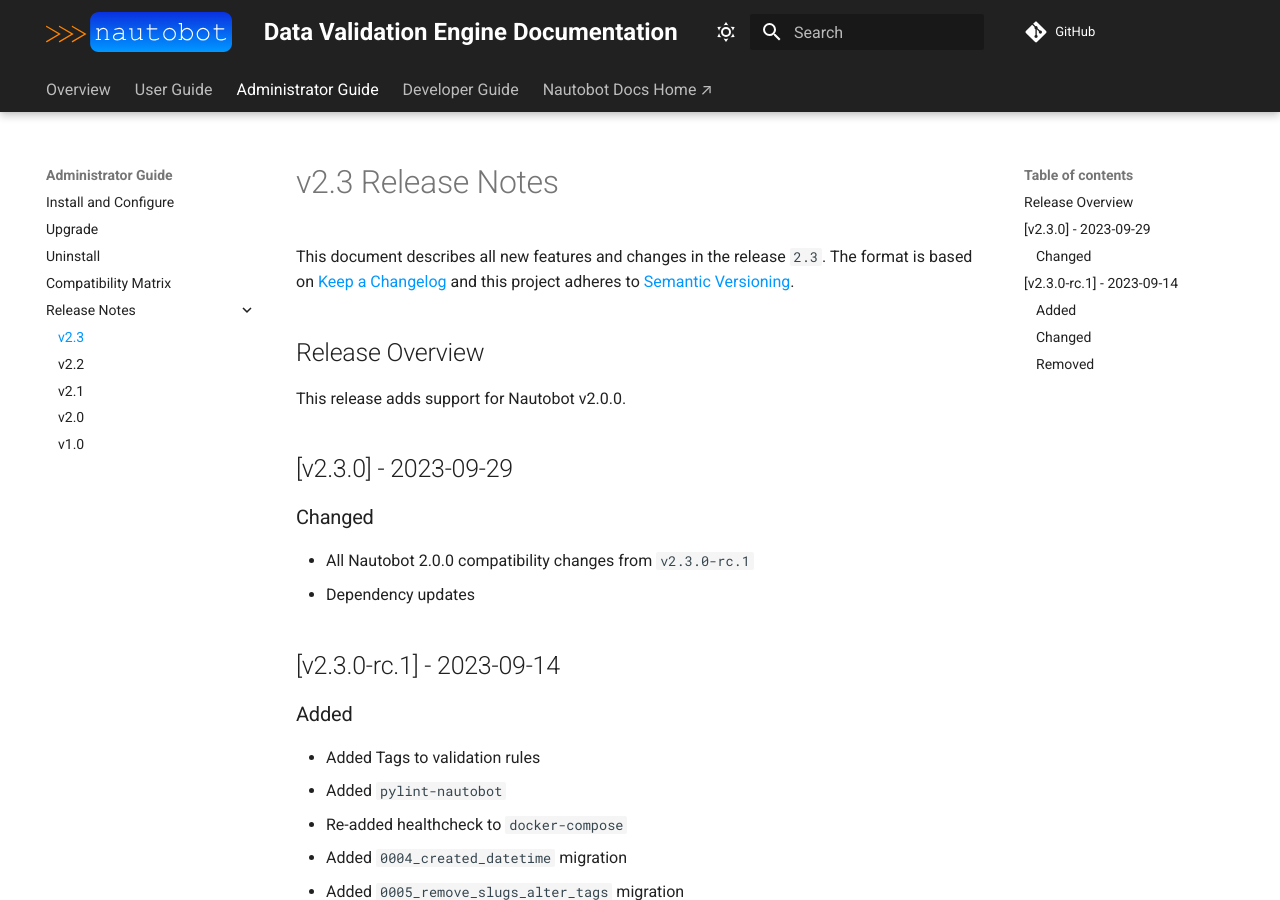
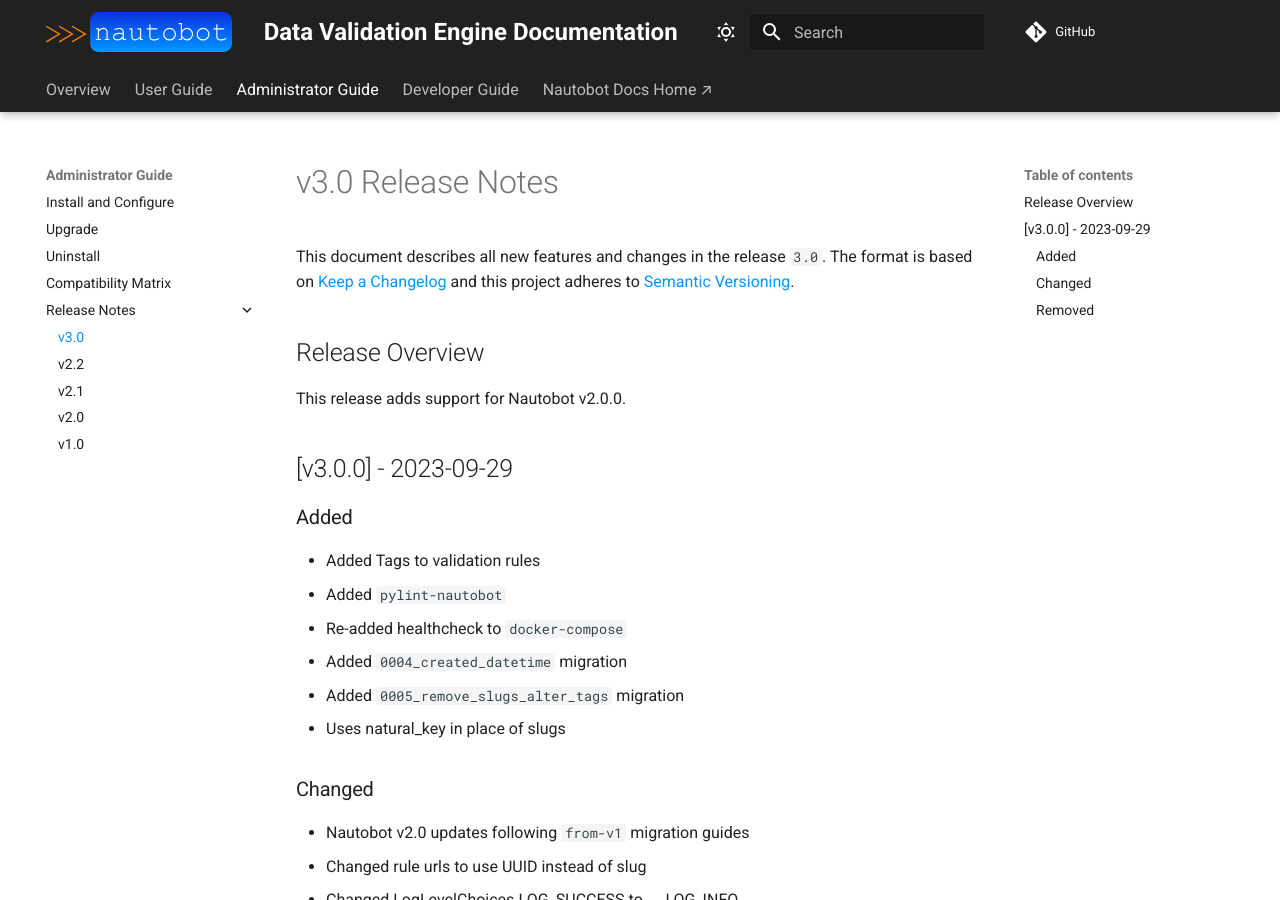
Before and after one commit to nautobot/nautobot-app-data-validation-engine, an MkDocs documentation site: the page built from docs/admin/release_notes/version_3.0.md, in a window 1280 px wide and 900 px high. Built offline with MkDocs 1.6.1 and Material for MkDocs 9.7.7, drawn with Linux system fonts in a browser that asks for light colours; comment, search, counter and statistics services are not loaded.

Commit message:
Release v3.0.0

```diff
--- a/docs/admin/release_notes/version_2.3.md
+++ b/docs/admin/release_notes/version_3.0.md
@@ -1,19 +1,12 @@
-# v2.3 Release Notes
+# v3.0 Release Notes
 
-This document describes all new features and changes in the release `2.3`. The format is based on [Keep a Changelog](https://keepachangelog.com/en/1.0.0/) and this project adheres to [Semantic Versioning](https://semver.org/spec/v2.0.0.html).
+This document describes all new features and changes in the release `3.0`. The format is based on [Keep a Changelog](https://keepachangelog.com/en/1.0.0/) and this project adheres to [Semantic Versioning](https://semver.org/spec/v2.0.0.html).
 
 ## Release Overview
 
 This release adds support for Nautobot v2.0.0.
 
-## [v2.3.0] - 2023-09-29
-
-### Changed
-
-- All Nautobot 2.0.0 compatibility changes from `v2.3.0-rc.1`
-- Dependency updates
-
-## [v2.3.0-rc.1] - 2023-09-14
+## [v3.0.0] - 2023-09-29
 
 ### Added
 
--- a/mkdocs.yml
+++ b/mkdocs.yml
@@ -107,7 +107,7 @@
       - Compatibility Matrix: "admin/compatibility_matrix.md"
       - Release Notes:
           - "admin/release_notes/index.md"
-          - v2.3: "admin/release_notes/version_2.3.md"
+          - v3.0: "admin/release_notes/version_3.0.md"
           - v2.2: "admin/release_notes/version_2.2.md"
           - v2.1: "admin/release_notes/version_2.1.md"
           - v2.0: "admin/release_notes/version_2.0.md"
--- a/pyproject.toml
+++ b/pyproject.toml
@@ -1,6 +1,6 @@
 [tool.poetry]
 name = "nautobot-data-validation-engine"
-version = "2.3.0"
+version = "3.0.0"
 description = "Provides UI to build custom data validation rules for data in Nautobot"
 authors = ["Network to Code, LLC <info@networktocode.com>"]
 license = "Apache-2.0"
```
Also changed, not shown: docs/admin/compatibility_matrix.md (+1 -1 lines), .cookiecutter.json.
